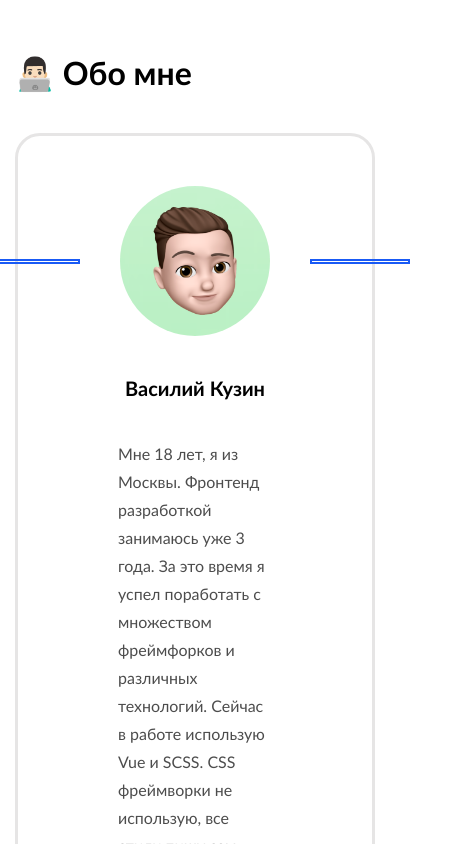
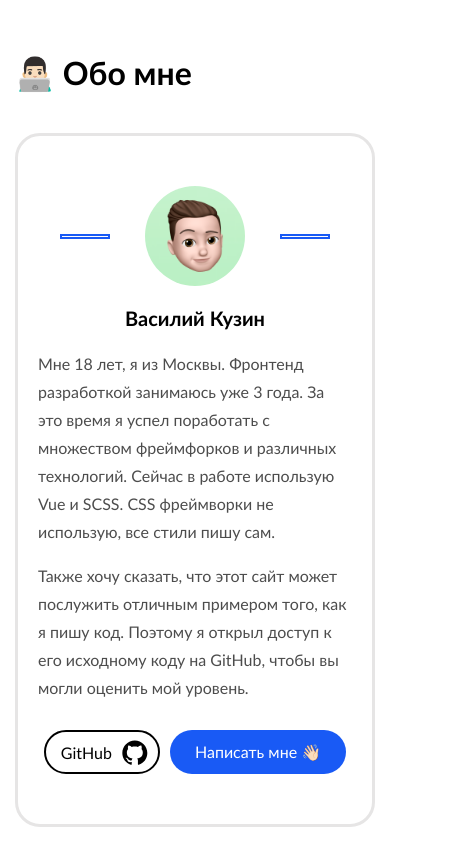
Before and after one commit to DreamSites/exer7um.github.io, a Nuxt app: page / in a window 390 px wide. Shown: the part 2420-3264 px from the top of the page, 450 px wide, since content can reach past the window. Built offline with nearby package versions, Linux system fonts and the light colour scheme.

Commit message:
Доделал блок «Обо мне»

```diff
--- a/components/Footer.vue
+++ b/components/Footer.vue
@@ -103,12 +103,16 @@ footer {
 }
 
 @media (max-width: 500px) {
-  footer .container .signature {
-    flex-direction: column-reverse;
+  footer {
+    margin-top: 80px;
 
-    p.link {
-      margin-left: 0;
-      margin-bottom: 15px;
+    .container .signature {
+      flex-direction: column-reverse;
+
+      p.link {
+        margin-left: 0;
+        margin-bottom: 15px;
+      }
     }
   }
 }
--- a/components/Home/About.vue
+++ b/components/Home/About.vue
@@ -20,8 +20,10 @@
         GitHub, чтобы вы могли оценить мой уровень.
       </p>
       <div class="buttons">
+        <a href="https://github.com/ExEr7um/exer7um.github.io/" target="_blank">
           <button class="github">
-          Открыть на GitHub
+            <span>Открыть на&nbsp;</span>
+            GitHub
             <svg
               width="26px"
               height="25px"
@@ -62,6 +64,7 @@
               </g>
             </svg>
           </button>
+        </a>
         <button class="default">Написать мне 👋🏻</button>
       </div>
     </div>
@@ -117,6 +120,10 @@ export default {}
       margin-top: 32px; // -18px из-за отступа текста
       display: flex;
 
+      a {
+        text-decoration: none;
+      }
+
       button.github {
         background: transparent;
         border: 2px solid var(--text-1);
@@ -133,4 +140,62 @@ export default {}
     }
   }
 }
+
+@media (max-width: 800px) {
+  .about-container .about {
+    padding: 50px 75px;
+  }
+}
+
+@media (max-width: 700px) {
+  .about-container .about {
+    .image hr {
+      width: 75px;
+    }
+
+    .buttons button.github span {
+      display: none;
+    }
+  }
+}
+
+@media (max-width: 600px) {
+  .about-container .about {
+    padding: 50px 20px;
+
+    .buttons button.github {
+      margin-right: 10px;
+      padding-left: 15px;
+      padding-right: 20px;
+    }
+  }
+}
+
+@media (max-width: 600px) {
+  .about-container .about {
+    .image {
+      img {
+        width: 100px;
+        height: 100px;
+      }
+
+      hr {
+        width: 50px;
+        margin: 0 35px;
+      }
+    }
+
+    h2 {
+      margin: 20px 0;
+    }
+
+    p {
+      margin-bottom: 16px;
+    }
+
+    .buttons {
+      margin-top: 12px; // -18px из-за отступа текста
+    }
+  }
+}
 </style>
```
Lines whose indentation alone changed are shown as unchanged.
